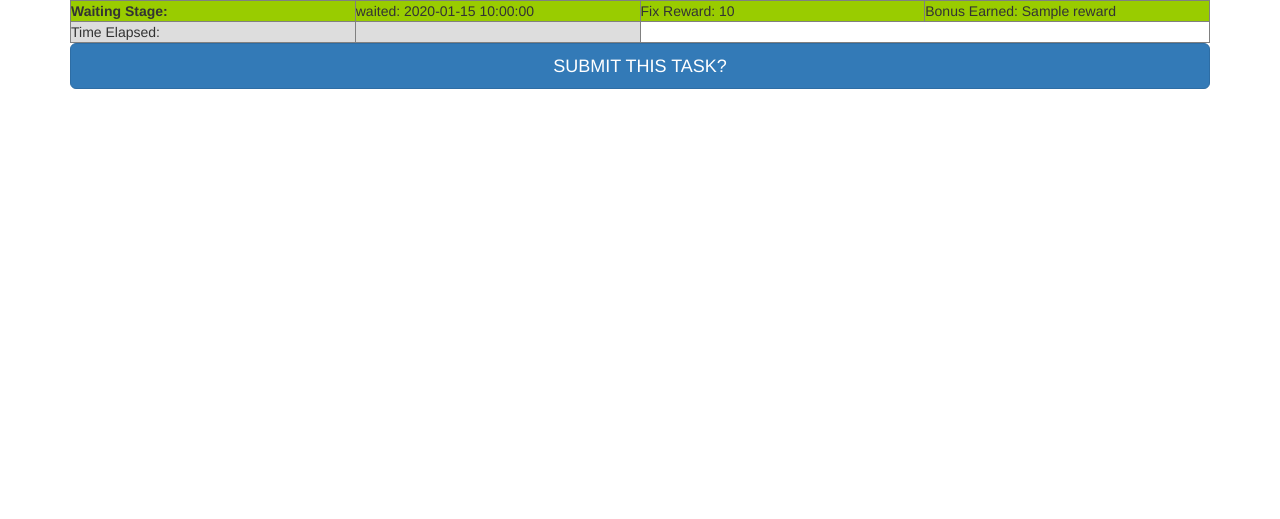
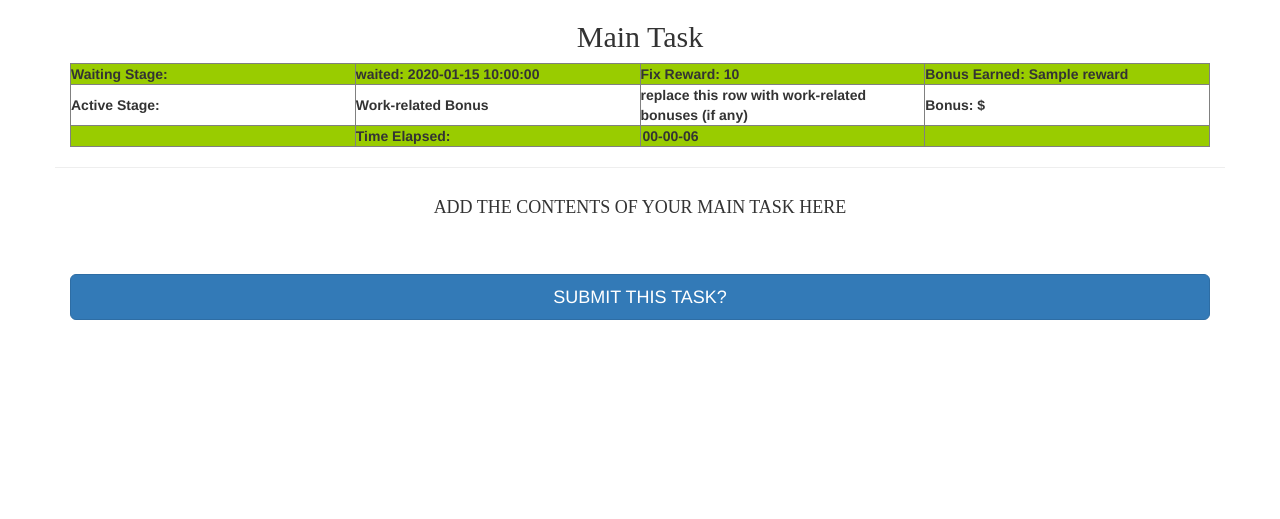
Before and after one commit to tahir80/Pavillion, a Flask app: template app/Pavillion/templates/main_task.html in a window 1280 px wide. Shown: the top 519 px of the page. Run offline with Flask 2, Linux system fonts and the light colour scheme; the template is opened without the code that fills it: most values are stand-ins (such as "Sample title", 1, 10 or a date in 2020); some libraries are stand-ins or nearby versions; some web fonts are replaced.

Commit message:
added files

```diff
--- a/app/Pavillion/templates/main_task.html
+++ b/app/Pavillion/templates/main_task.html
@@ -15,6 +15,12 @@
 
 
 <div class="container">
+
+  <div class="row">
+    <div class="col-lg-12" class="card card-body">
+      <h2 align="center">Main Task</h2>
+   </div>
+</div>
   <div class="row">
     <!-- Colomn for submit task -->
 
@@ -24,17 +30,35 @@
       <table style="width:100%" border="1">
         <tr bgcolor="#99cc00">
           <td text-align: left;><b>Waiting Stage:</b></td>
-          <td text-align: left;>waited: {{name.time_waited}}</td>
-          <td text-align: left;>Fix Reward: {{name.fix_price}}</td>
-          <td text-align: left;>Bonus Earned: {{name.reward}}</td>
+          <td text-align: left;><b>waited: {{name.time_waited}}</b></td>
+          <td text-align: left;><b>Fix Reward: {{name.fix_price}}</b></td>
+          <td text-align: left;><b>Bonus Earned: {{name.reward}}</b></td>
+        </tr
+        <tr bgcolor="#99cc00">
+          <td text-align: left;><b>Active Stage:</b></td>
+          <td text-align: left;><b>Work-related Bonus</b></td>
+          <td text-align: left;><b>replace this row with work-related bonuses (if any)</b></td>
+          <td text-align: left;><b>Bonus: $</b></td>
         </tr>
-  <tr bgcolor="#dddddd">
-    <td text-align: left;>Time Elapsed: </td>
-    <td text-align: left;><span id="timer"></td>
+  <tr bgcolor="#99cc00">
+    <td text-align: left;></td>
+    <td text-align: left;><b>Time Elapsed: </b></td>
+    <td text-align: left;><b><span id="timer"></b></td>
+    <td text-align: left;></td>
   </tr>
 </table>
 
 </div>
+</div>
+
+<div class="row">
+  <hr>
+  <div class="col-lg-12">
+    <section id="contents">
+      <h4 align="center">ADD THE CONTENTS OF YOUR MAIN TASK HERE</h4>
+      <h3 align="center"><span id="worker_count"></span></h3>
+    </section>
+  </div>
 </div>
 
 <div class="row">
@@ -51,7 +75,9 @@
 </div>
 <!-- End of container -->
 
+<script type="text/javascript" src="{{url_for('static', filename='js/timer.js')}}"></script>
 
+<script type="text/javascript" src="{{url_for('static', filename='js/main_task.js')}}"></script>
 
 
 {% endblock %}
--- a/app/static/js/main_task.js
+++ b/app/static/js/main_task.js
@@ -1,12 +1,6 @@
 (function(){
   var messageResponses = '';
   var chat = {
-    messageToSend: '',
-    username: '',
-    loggedIn: false,
-    socket: null,
-    typed: 0,
-    stt: 0,
 
     // $SCRIPT_ROOT:{{ request.script_root|tojson|safe }},
     // messageResponses: '',
@@ -14,64 +8,14 @@
       this.cacheDOM();
       this.subscribe();
       this.bindEvents();
-      this.render();
 
     },
     cacheDOM: function() {
-      this.$chatHistory = $('.chat-history');
-      this.$button = $('#send');
-      this.$textarea = $('#message-to-send');
-      this.$chatHistoryList =  this.$chatHistory.find('ul');
       this.$submit_task_btn = $('#submit_task');
-      this.$start = $('#start');
 
     },
     bindEvents: function() {
-      this.$button.on('click', this.addMessage.bind(this));
-      this.$textarea.on('keyup', this.addMessageEnter.bind(this));
-      this.$textarea.on('keypress', this.keyPressed.bind(this));
       this.$submit_task_btn.on('click', this.submitJob.bind(this));
-      this.$start.on('click', this.stt.bind(this));
-
-    },
-
-    keyPressed: function(){
-      this.typed = 1;
-      console.log('key was pressed' + this.typed);
-    },
-
-    stt: function(){
-      // this.stt = 1;
-      // console.log('stt was pressed' + this.stt);
-      $("#start").css("background-color", "#ff0000");
-      fetch('/api/speech-to-text/token')
-        .then(function(response) {
-          return response.text();
-        }).then(function(token) {
-          var stream = WatsonSpeech.SpeechToText.recognizeMicrophone({
-            token: token,
-            outputElement: '#message-to-send', // CSS selector or DOM Element
-            keepMicrophone: true
-            // speaker_labels: true,
-            // format: false
-          });
-
-          stream.on('data', function(data) {
-            if (data.results[0] && data.results[0].final) {
-              stream.stop();
-              // console.log('stop listening.');
-              localStorage.setItem("stt", 1);
-              $("#start").css("background-color", "#33cc33");
-            }
-          });
-
-          stream.on('error', function(err) {
-            console.log(err);
-          });
-
-        }).catch(function(error) {
-          console.log(error);
-        });
     },
 
     submitJob: function() {
@@ -108,71 +52,7 @@
          return unescape(results[1]);
     },
 
-    render: function() {
-      this.scrollToBottom();
-
-      if (this.messageToSend.trim() !== '') {
-
-        this.sendMessage();
-
-       var dt = new Date().toLocaleTimeString().
-               replace(/([\d]+:[\d]{2})(:[\d]{2})(.*)/, "$1$3");
-
-       $(".chat-history ul").append("<li class='clearfix'> <div class='message-data align-right'> "+
-       "<span class='message-data-time'>"+dt+", Today</span> "+
-       "<span class='message-data-name'>You</span> <i class='fa fa-circle me'></i></div>"+
-       "<div class='message other-message float-right'> "+this.messageToSend+"</div></li>");
-       this.scrollToBottom();
-       this.$textarea.val('');
-      }
-    },
-
-    addMessage: function() {
-      this.messageToSend = this.$textarea.val();
-      this.render();
-    },
-
-    addMessageEnter: function(event) {
-
-        if (event.keyCode === 13) {
-          this.addMessage();
-        }
-    },
-    scrollToBottom: function() {
-       // this.$chatHistory.scrollTop(this.$chatHistory[0].scrollHeight);
-       $('.chat-history').animate({
-                scrollTop: $('.chat-history')[0].scrollHeight}, "slow");
-    },
-    getCurrentTime: function() {
-      return new Date().toLocaleTimeString().
-              replace(/([\d]+:[\d]{2})(:[\d]{2})(.*)/, "$1$3");
-    },
-
-    // send message
-    sendMessage:function() {
-
-      this.stt = Number(localStorage.getItem("stt"));
-
-      console.log(this.stt);
-      console.log(this.typed);
-
-      var msgType = '';
-      if(this.stt === 1 && this.typed === 1) {msgType = 'mixed';}
-      if(this.stt === 1 && this.typed === 0) {msgType = 'stt';}
-      if(this.stt === 0 && this.typed === 1) {msgType = 'typed';}
-
-      console.log(msgType);
-
-      var message = this.$textarea.val();
-      this.socket.emit('fromcrowd', {message: message, worker: this.gup("workerId"), aid: this.gup("assignmentId"), msgType: msgType});
-      this.$textarea.val('');
-
-      localStorage.setItem("stt", 0);
-      this.stt = 0;
-      this.typed = 0;
-      // this.$button.attr("DISABLED", "disabled");
-      },
-    // Subscribe and start receiving messages
+    //you can write events for socketIO
     subscribe:function() {
       var namespace = '/chat';
       this.socket = io.connect(location.protocol + '//' + document.domain + ':' + location.port + namespace);
@@ -180,57 +60,7 @@
 
       //start timer as soon as they reach this page
       startTimer();
-
-      this.socket.on('fromuser', this.receivedMessage1.bind(this));
-      this.socket.on('display_crowd_response', this.receivedMessage2.bind(this));
-      this.socket.on('update_score', this.updateScore.bind(this));
-      this.socket.on('stop', this.stopJob.bind(this));
-      // this.socket.on('enable_send_button', this.enableSendButton.bind(this));
-      this.socket.on('start_progress_bar', this.startProgressBar.bind(this));
     },
-
-    // enableSendButton: function() {
-    //   var isDisabled = this.$button.is(':disabled');
-    //   if (isDisabled) {
-    //     this.$button.removeAttr('disabled');
-    //   } else {}
-    //
-    // },
-
-    startProgressBar: function() {
-     this.progressBar();
-    },
-
-    receivedMessage1: function(e) {
-      // this.scrollToBottom();
-       // this.$chatHistory.scrollTop(this.$chatHistory[0].scrollHeight);
-      // $('.chat-history').scrollTop($('.chat-history')[0].scrollHeight);
-      $('.chat-history').animate({
-               scrollTop: $('.chat-history')[0].scrollHeight}, "slow");
-
-     var dt = new Date().toLocaleTimeString().
-             replace(/([\d]+:[\d]{2})(:[\d]{2})(.*)/, "$1$3");
-
-     $(".chat-history ul").append("<li class='clearfix'> <div class='message-data'> "+
-     "<span class='message-data-name'><i class='fa fa-circle online'></i> Participant</span> "+
-     "<span class='message-data-time'>"+ dt+", Today</span></div> <div class='message my-message'>" +e.message+ " </div> </li>");
-
-   },
-
-   receivedMessage2: function(e) {
-    if(e.worker === this.gup("workerId")) {} //do nothing
-    else {
-     $('.chat-history').animate({
-              scrollTop: $('.chat-history')[0].scrollHeight}, "slow");
-
-    var dt = new Date().toLocaleTimeString().
-            replace(/([\d]+:[\d]{2})(:[\d]{2})(.*)/, "$1$3");
-
-    $(".chat-history ul").append("<li class='clearfix'> <div class='message-data'> "+
-    "<span class='message-data-name'><i class='fa fa-circle online'></i> Crowd</span> "+
-    "<span class='message-data-time'>"+ dt+", Today</span></div> <div class='message my-message'>" +e.message+ " </div> </li>");
-  }
-  },
 
    updateScore: function(data){
      //check whether this worker is the one who should get notification for score update
@@ -267,35 +97,6 @@
 
    },
 
-
-   progressBar: function() {
-     var status = this.enterKeyStatus;
-     var elem = document.getElementById("myBar");
-     // var send_button = this.$button;
-     var width = 1;
-     var id = setInterval(frame, 70);
-     function frame() {
-       elem.style.background = "#4CAF50";
-       if (width >= 100) {
-         clearInterval(id);
-         elem.style.background = "red";
-         // send_button.attr("DISABLED", "disabled");
-         status = false;
-       } else {
-         if (width >= 70) {
-           elem.style.background = "red";
-           width++;
-           elem.style.width = width + '%';
-         } else {
-           width++;
-           elem.style.width = width + '%';
-         }
-       }
-     } //end of frame
-   }
-
-
-
   };
 
   chat.init();
--- a/run.py
+++ b/run.py
@@ -7,23 +7,23 @@ from flask_socketio import SocketIO, emit, join_room, leave_room, \
     close_room, rooms, disconnect
 from flask import session
 
-# --------local testing----------------
-# if __name__ == "__main__":
-#     flask_app = create_app('dev')
-#     with flask_app.app_context():
-#         db.create_all()
-#     flask_app.run()
-# ------------------------------------------
+#--------local testing----------------
+if __name__ == "__main__":
+    flask_app = create_app('dev')
+    with flask_app.app_context():
+        db.create_all()
+    flask_app.run()
+#------------------------------------------
 
 #-----------------PRODUCTION---------------------
-flask_app = create_app('dev')
-
-with flask_app.app_context():
-    db.create_all()
-    try:
-        if not User.query.filter_by(user_name='harry').first():
-            User.create_user(user='harry', email='harry@potters.com', password='secret')
-    except exc.IntegrityError:
-        # socketio = SocketIO(flask_app)
-        socketio.run(flask_app)
-# #------------------------------------------------------
+# flask_app = create_app('dev')
+#
+# with flask_app.app_context():
+#     db.create_all()
+#     try:
+#         if not User.query.filter_by(user_name='harry').first():
+#             User.create_user(user='harry', email='harry@potters.com', password='secret')
+#     except exc.IntegrityError:
+#         # socketio = SocketIO(flask_app)
+#         socketio.run(flask_app)
+# # #------------------------------------------------------
```
Also changed, not shown: app/Pavillion/routes.py (+2 -44 lines), app/Pavillion/templates/waiting_task.html (renamed from app/Pavillion/templates/waiting_room.html, +13 -3 lines).
